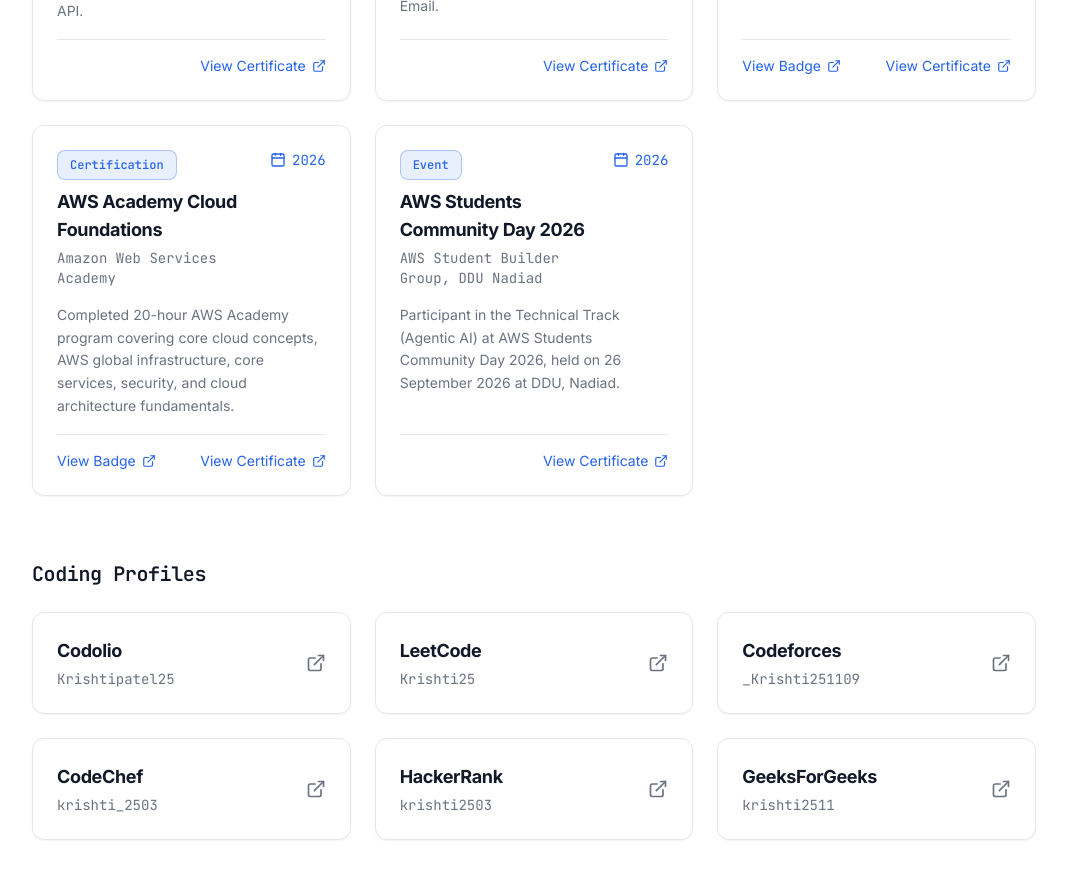
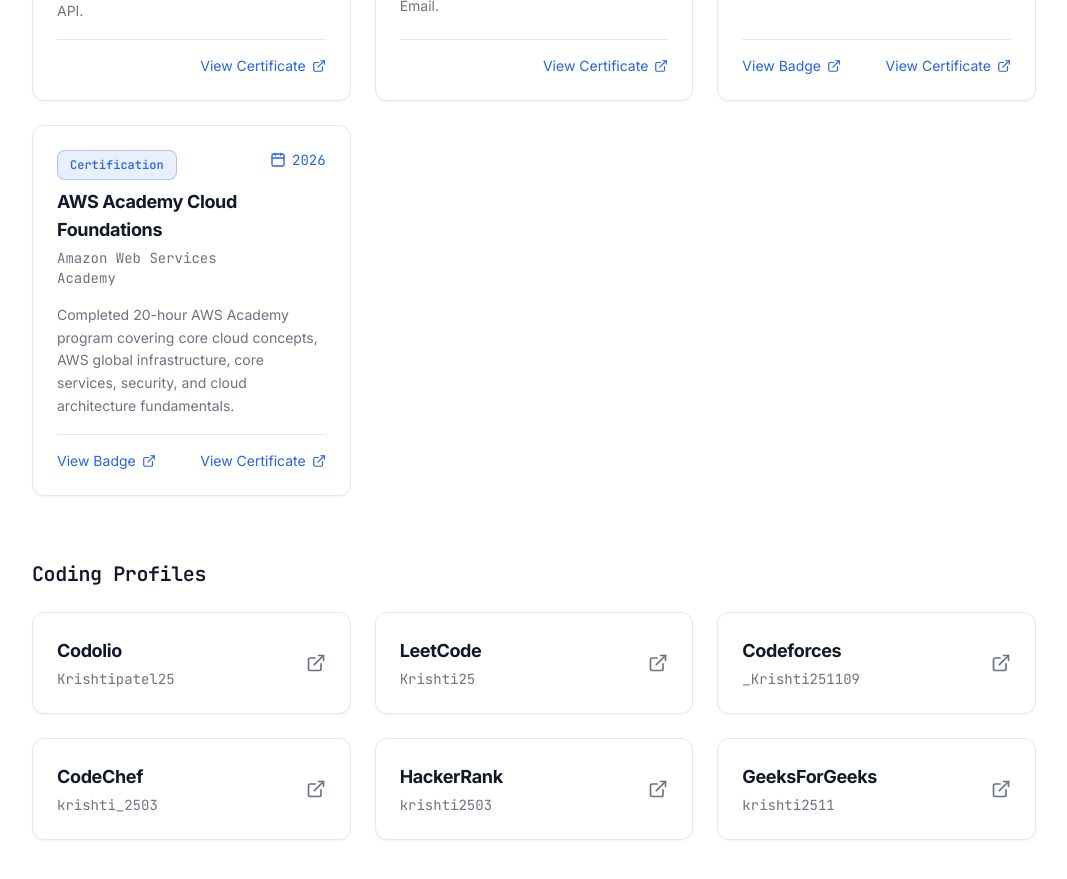
Before and after one commit to KRISHTI2503/my-portfolio, a React (Vite) app: page / in a window 1280 px wide. Shown: the part 5520-6399 px from the top of the page, without its empty margins (106-1173 px from the left). Built offline with nearby package versions, Linux system fonts and the light colour scheme.

Commit message:
Revert "feat: add AWS Students Community Day 2026 certificate"
This reverts commit 1c90149acd1ac0d6b69d7f81fd85cb29ccd1d9af.

```diff
--- a/src/components/Achievements.jsx
+++ b/src/components/Achievements.jsx
@@ -54,14 +54,6 @@
     org: 'Amazon Web Services Academy',
     badge: { label: 'View Badge', href: '/certificates/aws.png' },
     cert: { label: 'View Certificate', href: '/certificates/aws-cert.jpeg' },
-  },
-  {
-    title: 'AWS Students Community Day 2026',
-    description: 'Participant in the Technical Track (Agentic AI) at AWS Students Community Day 2026, held on 26 September 2026 at DDU, Nadiad.',
-    date: '2026',
-    type: 'Event',
-    org: 'AWS Student Builder Group, DDU Nadiad',
-    cert: '/certificates/aws_event.png',
   },
 ]
 
```
